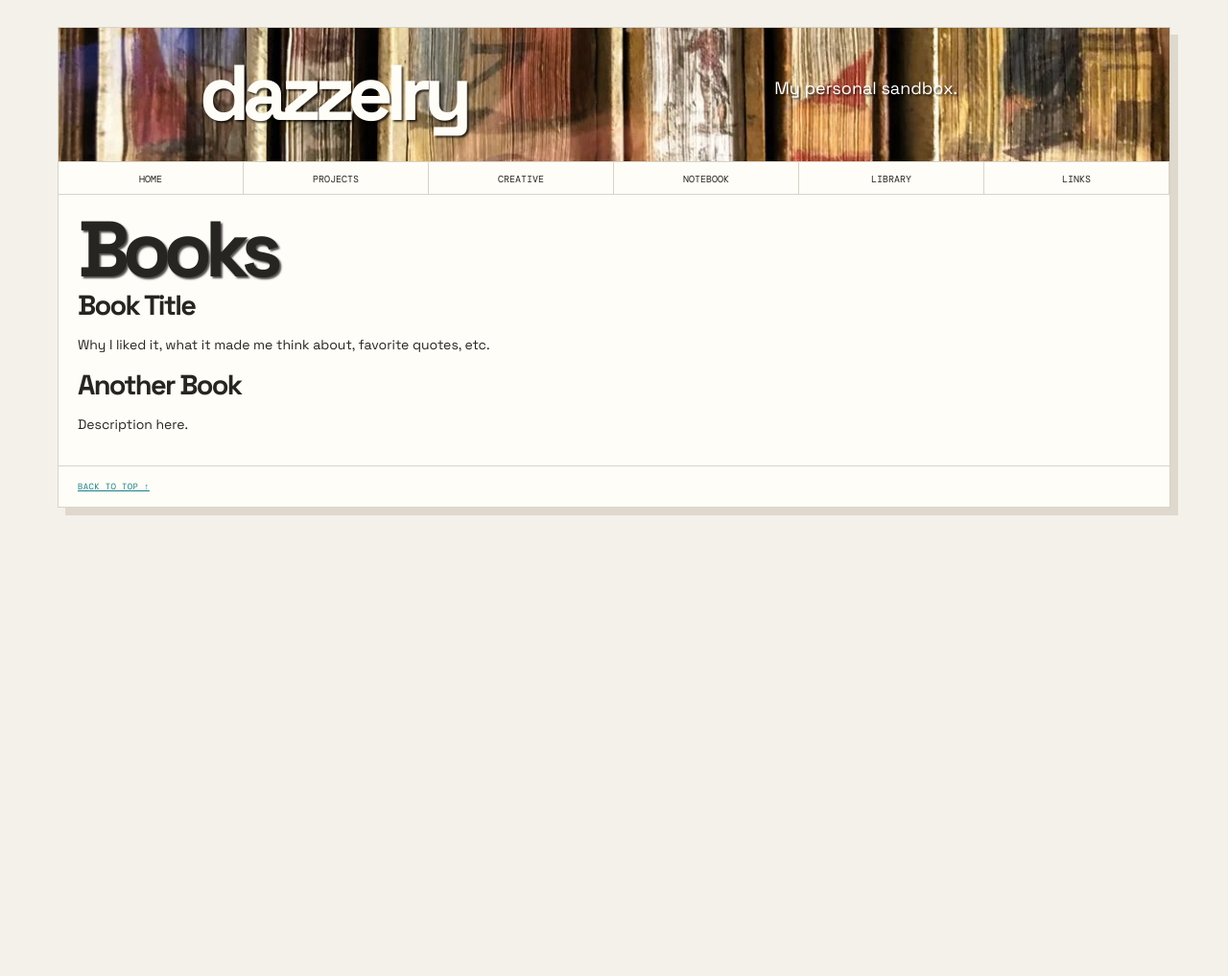
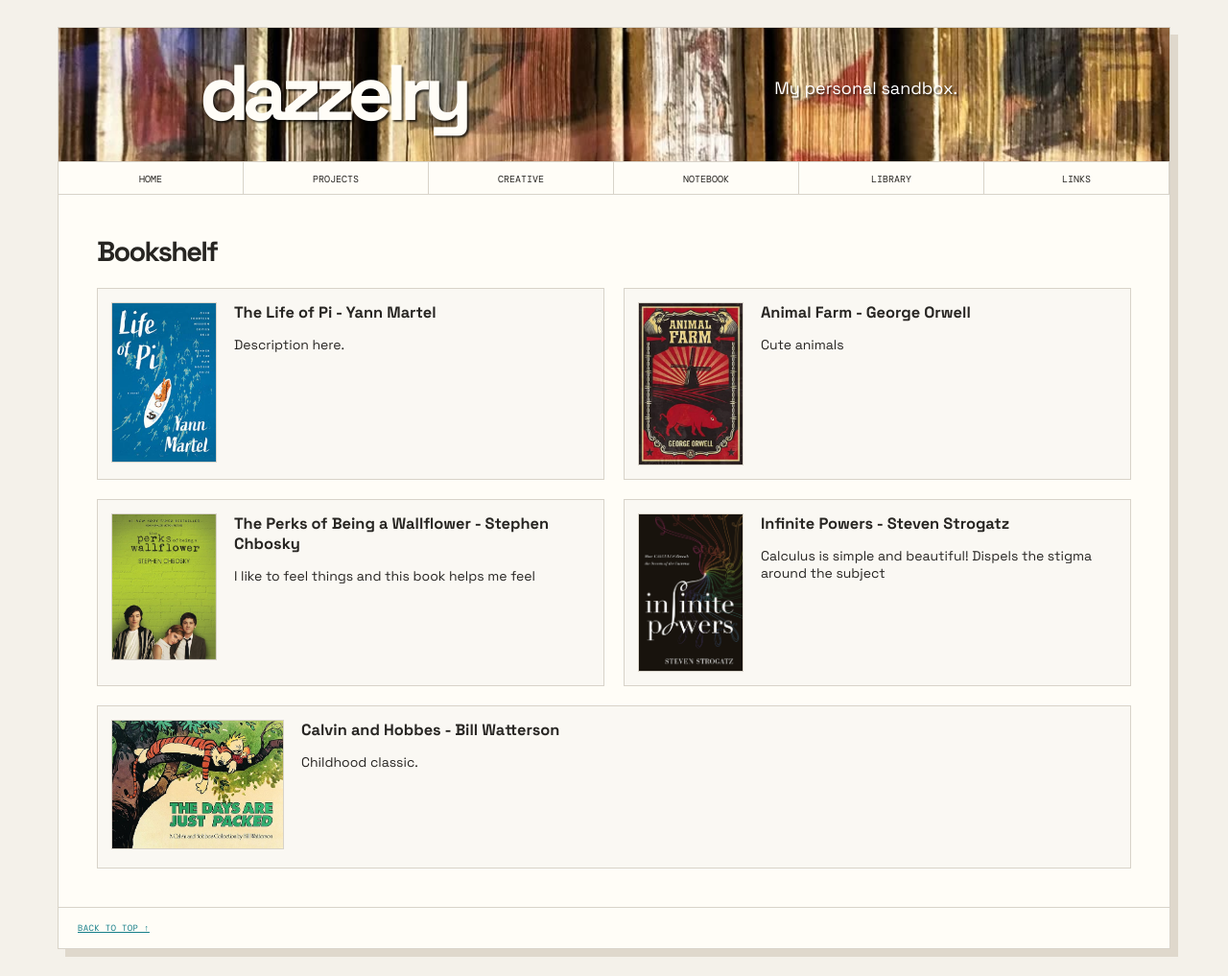
Before and after one commit to dazzelry/dazzelry.github.io, a Jekyll site: the page built from books.html, in a window 1280 px wide. Shown: the whole page at 96% size. Built offline with Jekyll 4.4.1, drawn with Linux system fonts in a browser that asks for light colours; before the commit the page ends 900 px from its top, so only the background shows below that.

Commit message:
projects

```diff
--- a/_config.yml
+++ b/_config.yml
@@ -34,6 +34,11 @@ github_username:  jekyll
 plugins:
   - jekyll-feed
 
+collections:
+  projects:
+    output: true
+    permalink: /projects/:name/
+
 # Exclude from processing.
 # The following items will not be processed, by default.
 # Any item listed under the `exclude:` key here will be automatically added to
--- a/_includes/navbar.html
+++ b/_includes/navbar.html
@@ -2,7 +2,7 @@
 
   <a href="{{ '/' | relative_url }}">HOME</a>
 
-  <a href="#projects">PROJECTS</a>
+  <a href="{{ '/projects/' | relative_url }}">PROJECTS</a>
 
   <a href="#art">CREATIVE</a>
 
--- a/assets/css/style.css
+++ b/assets/css/style.css
@@ -156,6 +156,133 @@ h1 span {
     padding:14px;
 }
 
+.library-grid {
+    display:grid;
+    grid-template-columns:repeat(2, minmax(0, 1fr));
+    gap:16px;
+}
+
+.library-item {
+    border:1px solid var(--line);
+    background:#faf8f3;
+    padding:3px;
+}
+
+.library-item a,
+.library-item a:visited,
+.library-item a:hover,
+.library-item a:active {
+    display:block;
+    padding:14px 16px;
+    color:inherit;
+    text-decoration:none;
+}
+
+.library-item a:hover {
+    background:#f3efe8;
+}
+
+.books-page {
+    display:grid;
+    grid-template-columns:repeat(2, minmax(0, 1fr));
+    gap:20px;
+    width:100%;
+    max-width:none;
+    padding:20px;
+    grid-column:1 / -1;
+}
+
+.books-page h2 {
+    grid-column:1 / -1;
+    margin:0;
+}
+
+.projects-page {
+    padding:20px;
+}
+
+.projects-list {
+    display:flex;
+    flex-direction:column;
+    gap:16px;
+    padding:16px;
+}
+
+.project-card {
+    display:block;
+    padding:18px 20px;
+    border:1px solid var(--line);
+    background:#faf8f3;
+    color:inherit;
+    text-decoration:none;
+    transition:background .15s ease;
+}
+
+.project-card:hover {
+    background:#f3efe8;
+}
+
+.project-card h2 {
+    margin:0 0 8px;
+    font-size:28px;
+    letter-spacing:-.05em;
+}
+
+.project-card p {
+    margin:0;
+}
+
+.project-detail {
+    padding:20px;
+}
+
+.project-detail img {
+    max-width:260px;
+    width:100%;
+    border:1px solid var(--line);
+    margin-bottom:18px;
+}
+
+.project-body {
+    line-height:1.7;
+}
+
+.book {
+    display:flex;
+    align-items:flex-start;
+    gap:18px;
+    padding:14px;
+    border:1px solid var(--line);
+    background:#faf8f3;
+    min-height:170px;
+    width:100%;
+}
+
+.book.full-row {
+    grid-column:1 / -1;
+}
+
+.book img {
+    width:110px;
+    height:auto;
+    border:1px solid var(--line);
+    background:#f7f6f1;
+    flex-shrink:0;
+}
+
+.book.full-row img {
+    width:180px;
+}
+
+.book-copy {
+    flex:1;
+}
+
+.book-copy h3 {
+    margin-top:0;
+    margin-bottom:8px;
+}
+
 
 /* PHOTO + BIO */
 
--- a/books.html
+++ b/books.html
@@ -3,25 +3,72 @@ layout: default
 title: Books
 ---
 
-<section class="books-page">
+<section class="main-column books-page">
 
-<h1>Books</h1>
+<h2>Bookshelf</h2>
 
-<div class="book">
+<div class="book life-of-pi">
 
-<h2>Book Title</h2>
+<img src="{{ '/assets/images/4214.jpg' | relative_url }}" alt="The Life of Pi book cover">
+
+<div class="book-copy">
+<h3>The Life of Pi - Yann Martel</h3>
 <p>
-Why I liked it, what it made me think about, favorite quotes, etc.
+Description here.
 </p>
+</div>
 
 </div>
 
 <div class="book">
 
-<h2>Another Book</h2>
+<img src="{{ '/assets/images/animalfarm.jpg' | relative_url }}" alt="Animal Farm book cover">
+
+<div class="book-copy">
+<h3>Animal Farm - George Orwell</h3>
 <p>
-Description here.
+Cute animals
 </p>
+</div>
+
+</div>
+
+<div class="book">
+
+<img src="{{ '/assets/images/perks.jpg' | relative_url }}" alt="Perks book cover">
+
+<div class="book-copy">
+<h3>The Perks of Being a Wallflower - Stephen Chbosky</h3>
+<p>
+I like to feel things and this book helps me feel
+</p>
+</div>
+
+</div>
+
+<div class="book">
+
+<img src="{{ '/assets/images/infinitepowers.jpg' | relative_url }}" alt="Infinite Powers book cover">
+
+<div class="book-copy">
+<h3>Infinite Powers - Steven Strogatz</h3>
+<p>
+Calculus is simple and beautiful! Dispels the stigma around the subject
+</p>
+</div>
+
+</div>
+
+<div class="book full-row">
+
+<img src="{{ '/assets/images/calvin.jpg' | relative_url }}" alt="Calvin and Hobbes book cover">
+
+<div class="book-copy">
+<h3>Calvin and Hobbes - Bill Watterson</h3>
+<p>
+Childhood classic.
+</p>
+</div>
 
 </div>
 
```
Also changed, not shown: _layouts/project.html (added, +21 -0 lines), _projects/animal-farm.md (added, +9 -0 lines), _projects/calvin-and-hobbes.md (added, +9 -0 lines), _projects/fpga-tag-game.md (added, +9 -0 lines), library.html (+7 -5 lines), projects.html (added, +32 -0 lines), assets/images/4214.jpg (added), assets/images/animalfarm.jpg (added), assets/images/calvin.jpg (added), assets/images/infinitepowers.jpg (added), assets/images/perks.jpg (added).
